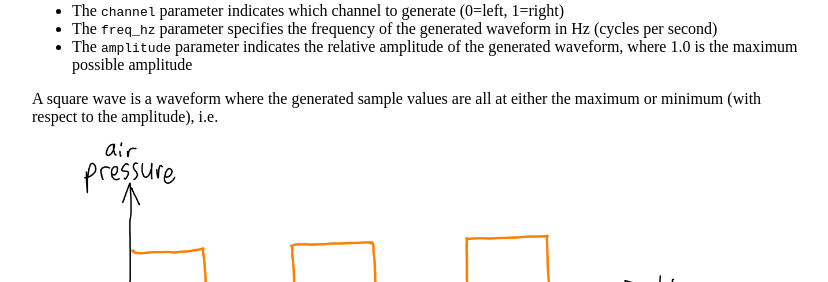
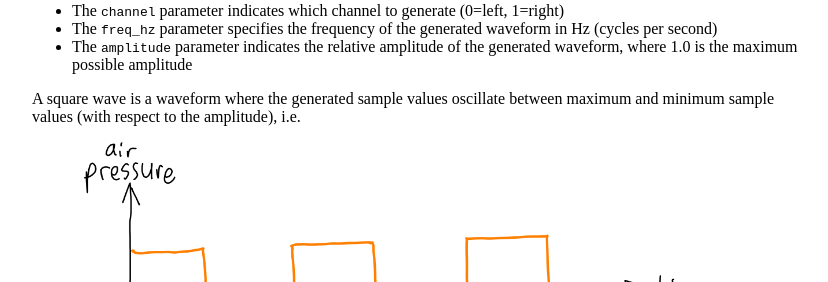
Before and after one commit to jhuintprog/fall2019, a Jekyll site: the page built from wave.md, in a window 1280 px wide and 900 px high, scrolled down 1131 px. Shown: the part 170-452 px from the top of the window, without its empty margins (224-1052 px from the left). Built offline with Jekyll 4.4.1, drawn with Linux system fonts in a browser that asks for light colours.

Commit message:
clarification about square waves

```diff
--- a/wave.md
+++ b/wave.md
@@ -68,7 +68,7 @@ The `render_sine_wave`, `render_square_wave`, and `render_saw_wave` functions ge
 * The `freq_hz` parameter specifies the frequency of the generated waveform in Hz (cycles per second)
 * The `amplitude` parameter indicates the relative amplitude of the generated waveform, where 1.0 is the maximum possible amplitude
 
-A square wave is a waveform where the generated sample values are all at either the maximum or minimum (with respect to the amplitude), i.e.
+A square wave is a waveform where the generated sample values oscillate between maximum and minimum sample values (with respect to the amplitude), i.e.
 
 > <a href="img/sound-square.png"><img alt="Square wave" src="img/sound-square.png" style="width: 40em;"></a>
 
```
